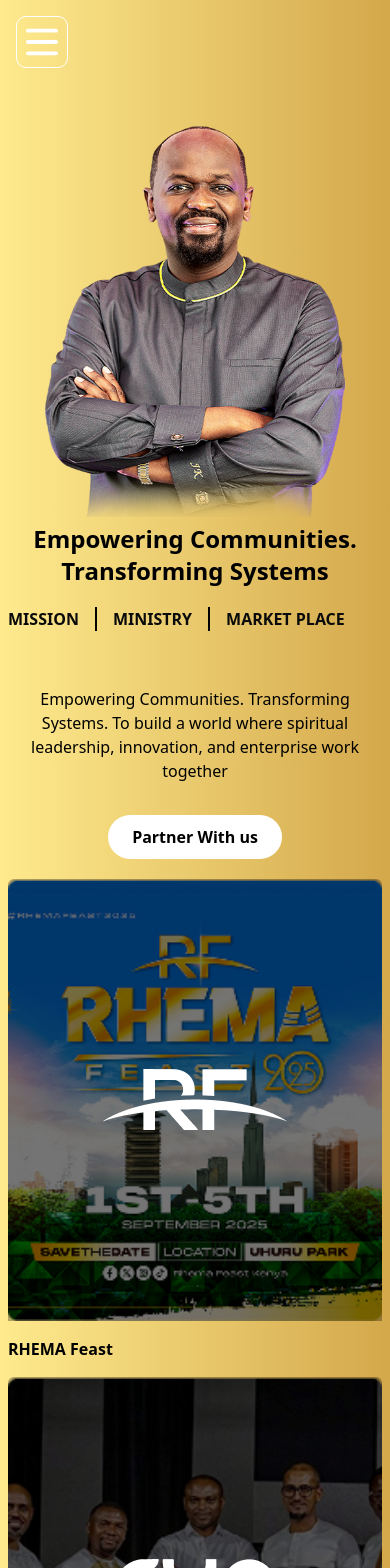
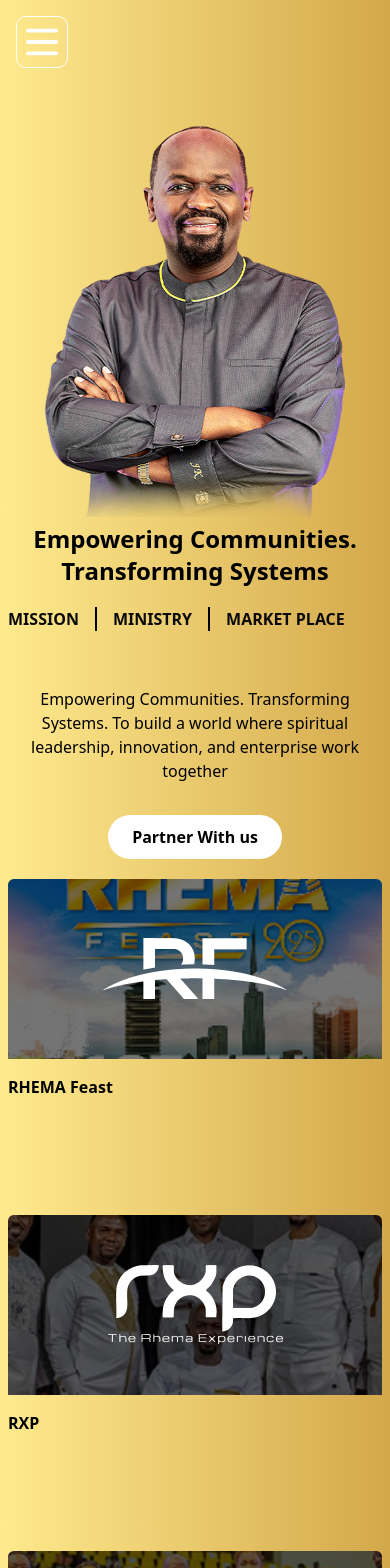
Before and after one commit to Alexotieno1717/rhema-website, a Next.js app: page / in a window 390 px wide. Shown: the top 1568 px of the page. Built offline with nearby package versions, Linux system fonts and the light colour scheme.

Commit message:
style: ensure all HomeCards have equal height and width across breakpoints, maintain animations and responsive design

```diff
--- a/src/components/sections/HomeCards.tsx
+++ b/src/components/sections/HomeCards.tsx
@@ -11,14 +11,14 @@ const HomeCards = ({items}: HomeCardsProps) => {
         <div className="relative mt-5 pr-0 lg:pr-4 ">
             <div className="grid grid-cols-1 md:grid-cols-2 lg:grid-cols-4 gap-4">
                 {items.data.map((card, i) => (
-                    <div key={i} className="relative rounded-[6px] overflow-hidden group w-full">
+                    <div key={i} className="relative rounded-[6px] overflow-hidden group w-full flex flex-col min-h-[320px] min-w-0 h-full">
                         <Link href={'/rhemafest'}>
-                            <div className="relative w-full">
+                            <div className="relative w-full h-[180px] sm:h-[220px] md:h-[240px] lg:h-[200px] xl:h-[220px] flex-shrink-0">
                                 {/* Image */}
                                 <img
                                     src={card.img}
                                     alt={card.title}
-                                    className="w-full lg:w-[230px] xl:w-[300px] h-full object-cover transition-transform duration-500 group-hover:scale-105"
+                                    className="w-full h-full object-cover transition-transform duration-500 group-hover:scale-105"
                                 />
 
 
@@ -32,7 +32,7 @@ const HomeCards = ({items}: HomeCardsProps) => {
                                 </div>
                             </div>
 
-                            <div className="pt-4">
+                            <div className="pt-4 flex-1 flex items-end">
                                 <h3 className="text-md font-semibold text-black">{card.title}</h3>
                             </div>
                         </Link>
```
